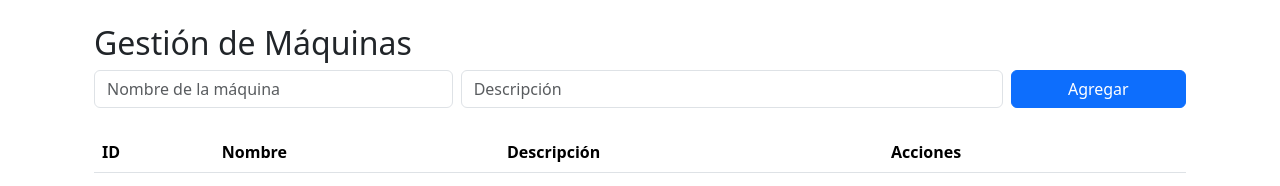
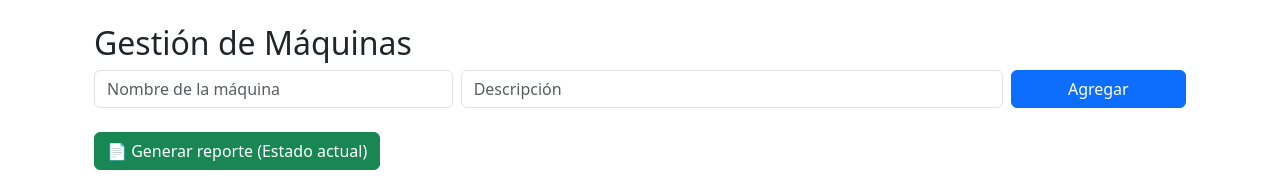
Before and after one commit to ProyectoMod7/Proyecto-final, a Flask app: page /maquinas/ in a window 1280 px wide. Shown: the part 58-244 px from the top of the page. Run offline with Flask 3, Linux system fonts and the light colour scheme; data that the repository does not hold is empty; parts of the project's set-up code (start-up, migrations or seed data) failed here and were passed over.

Commit message:
Boton repore Maquinas

```diff
--- a/templates/Contacto/Index.html
+++ b/templates/Contacto/Index.html
@@ -10,5 +10,3 @@
   </ul>
 </div>
 {% endblock %}
-{% extends "base.html" %}
-{% block content %}
--- a/templates/maquinas/index.html
+++ b/templates/maquinas/index.html
@@ -18,6 +18,13 @@
             </div>
         </div>
     </form>
+
+    <!-- Botón de reporte PDF -->
+    <div class="mb-3">
+        <a href="{{ url_for('maquinas.pdf_reporte') }}" class="btn btn-success">
+            📄 Generar reporte (Estado actual)
+        </a>
+    </div>
 
     <!-- Listado de máquinas -->
     <table class="table table-striped">
```
